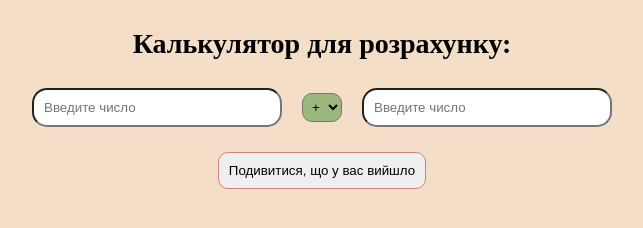
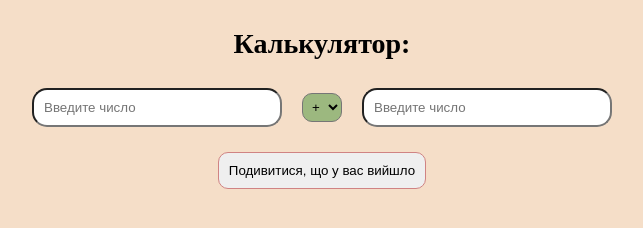
Before and after one commit to SergoSD/5, a plain HTML site: page index.html in a window 1280 px wide. Shown: the whole page, without its empty margins (318-961 px from the left). Drawn offline with Linux system fonts and the light colour scheme.

Commit message:
Update index.html

```diff
--- a/index.html
+++ b/index.html
@@ -9,7 +9,7 @@
     </head>
     <body>
         <div class="wrapper">
-            <h1 class="title">Калькулятор для розрахунку: </h1>
+            <h1 class="title">Калькулятор:</h1>
             <div class="conatiner">
                 <input
                     placeholder="Введите число"
```
